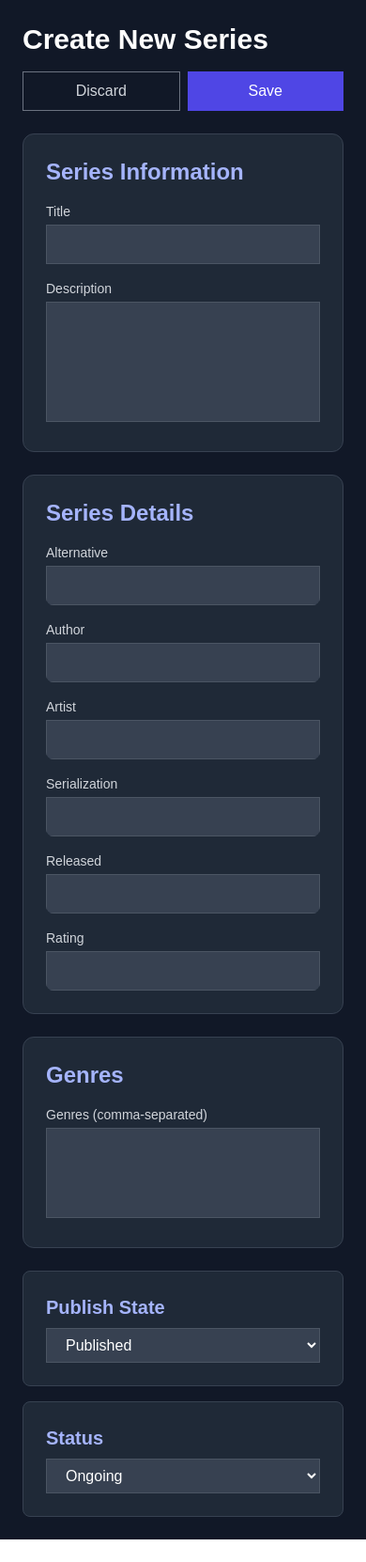
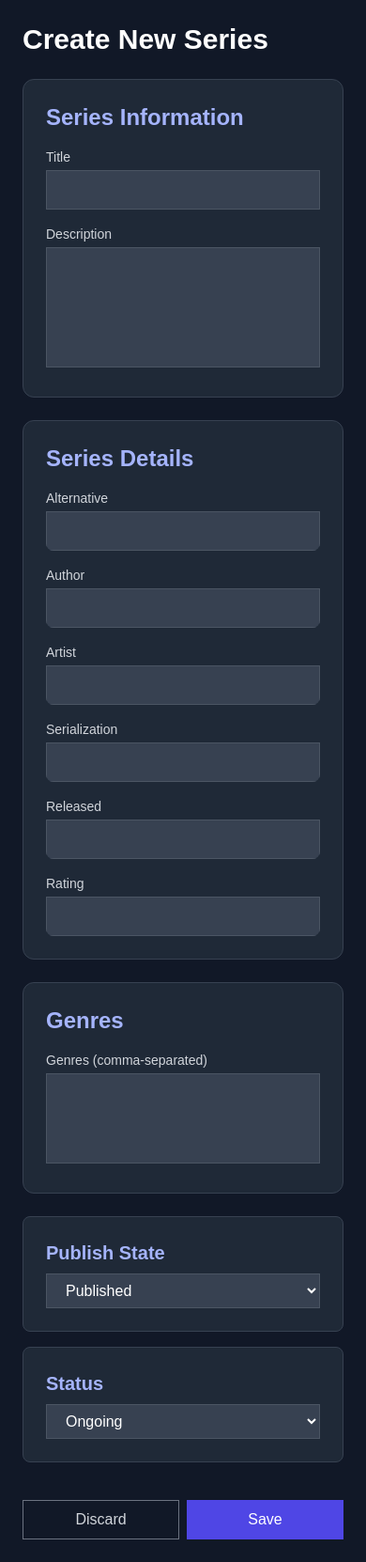
Before and after one commit to FERDIZ-afk/bahannextjs, a Next.js app: page /admin/series/new in a window 390 px wide. Shown: the whole page at 94% size. Before the commit the page ends 1638 px from the top, so only its background shows below. Built offline with nearby package versions, Linux system fonts and the light colour scheme.

Commit message:
千夜未来

```diff
--- a/src/app/(admin)/admin/series/new/page.jsx
+++ b/src/app/(admin)/admin/series/new/page.jsx
@@ -49,24 +49,24 @@ const NewSeriesPage = () => {
   return (
     <main className="min-h-screen bg-gray-900 text-white p-6">
       <div className="max-w-5xl mx-auto space-y-6">
+        {/* Header & Tombol (Desktop) */}
         <div className="flex flex-col-reverse sm:flex-row sm:justify-between sm:items-center gap-4">
-          <div className="flex gap-2 sm:order-2">
+          <div className="flex gap-2 sm:order-2 hidden sm:flex">
             <button
               type="button"
-              className="w-full sm:w-auto px-4 py-2 border border-gray-500 text-gray-300 rounded-md hover:bg-gray-700"
+              className="px-4 py-2 border border-gray-500 text-gray-300 rounded-md hover:bg-gray-700"
             >
               Discard
             </button>
             <button
               onClick={handleSubmit}
-              className="w-full sm:w-auto px-4 py-2 bg-indigo-600 text-white rounded-md hover:bg-indigo-700"
+              className="px-4 py-2 bg-indigo-600 text-white rounded-md hover:bg-indigo-700"
             >
               Save
             </button>
           </div>
           <h1 className="text-3xl font-bold sm:order-1">Create New Series</h1>
         </div>
-
 
         <form onSubmit={handleSubmit} className="space-y-6">
           {/* Series Info */}
@@ -75,11 +75,21 @@ const NewSeriesPage = () => {
             <div className="space-y-4">
               <div>
                 <label className="block mb-1 text-sm text-gray-300">Title</label>
-                <input name="title" value={formData.title} onChange={handleChange} className="w-full bg-gray-700 text-white border border-gray-600 rounded-md px-4 py-2 focus:outline-none focus:ring-2 focus:ring-indigo-500" />
+                <input
+                  name="title"
+                  value={formData.title}
+                  onChange={handleChange}
+                  className="w-full bg-gray-700 text-white border border-gray-600 rounded-md px-4 py-2 focus:outline-none focus:ring-2 focus:ring-indigo-500"
+                />
               </div>
               <div>
                 <label className="block mb-1 text-sm text-gray-300">Description</label>
-                <textarea name="description" value={formData.description} onChange={handleChange} className="w-full bg-gray-700 text-white border border-gray-600 rounded-md px-4 py-2 h-32 resize-none focus:outline-none focus:ring-2 focus:ring-indigo-500" />
+                <textarea
+                  name="description"
+                  value={formData.description}
+                  onChange={handleChange}
+                  className="w-full bg-gray-700 text-white border border-gray-600 rounded-md px-4 py-2 h-32 resize-none focus:outline-none focus:ring-2 focus:ring-indigo-500"
+                />
               </div>
             </div>
           </div>
@@ -141,6 +151,22 @@ const NewSeriesPage = () => {
               </select>
             </div>
           </div>
+
+          {/* Mobile Button (di bawah form, hanya saat sm:hidden) */}
+          <div className="flex sm:hidden justify-end gap-2 pt-4">
+            <button
+              type="button"
+              className="w-1/2 px-4 py-2 border border-gray-500 text-gray-300 rounded-md hover:bg-gray-700"
+            >
+              Discard
+            </button>
+            <button
+              type="submit"
+              className="w-1/2 px-4 py-2 bg-indigo-600 text-white rounded-md hover:bg-indigo-700"
+            >
+              Save
+            </button>
+          </div>
         </form>
       </div>
     </main>
@@ -152,6 +178,7 @@ export default NewSeriesPage;
 
 
 
+
 /*
 return (
     <main className="grid flex-1 items-start gap-4 p-4 sm:px-6 sm:py-0 md:gap-8">
```
